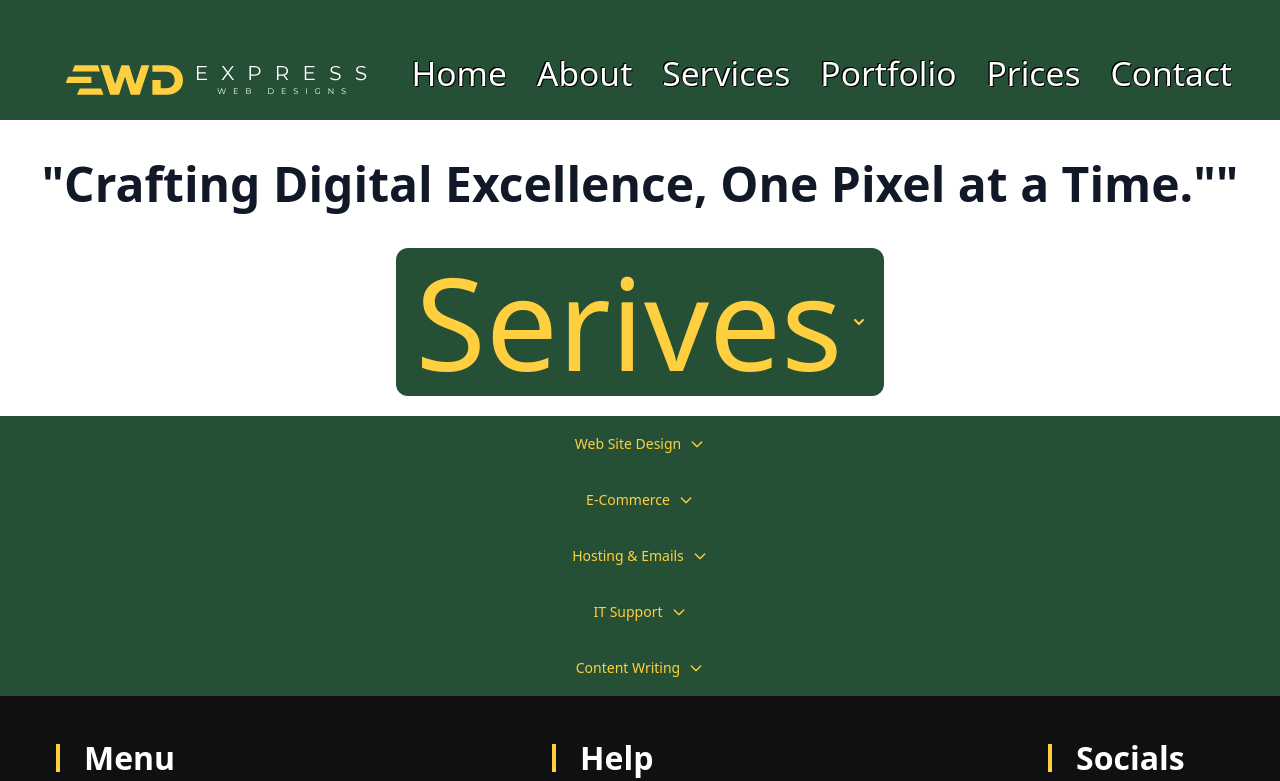
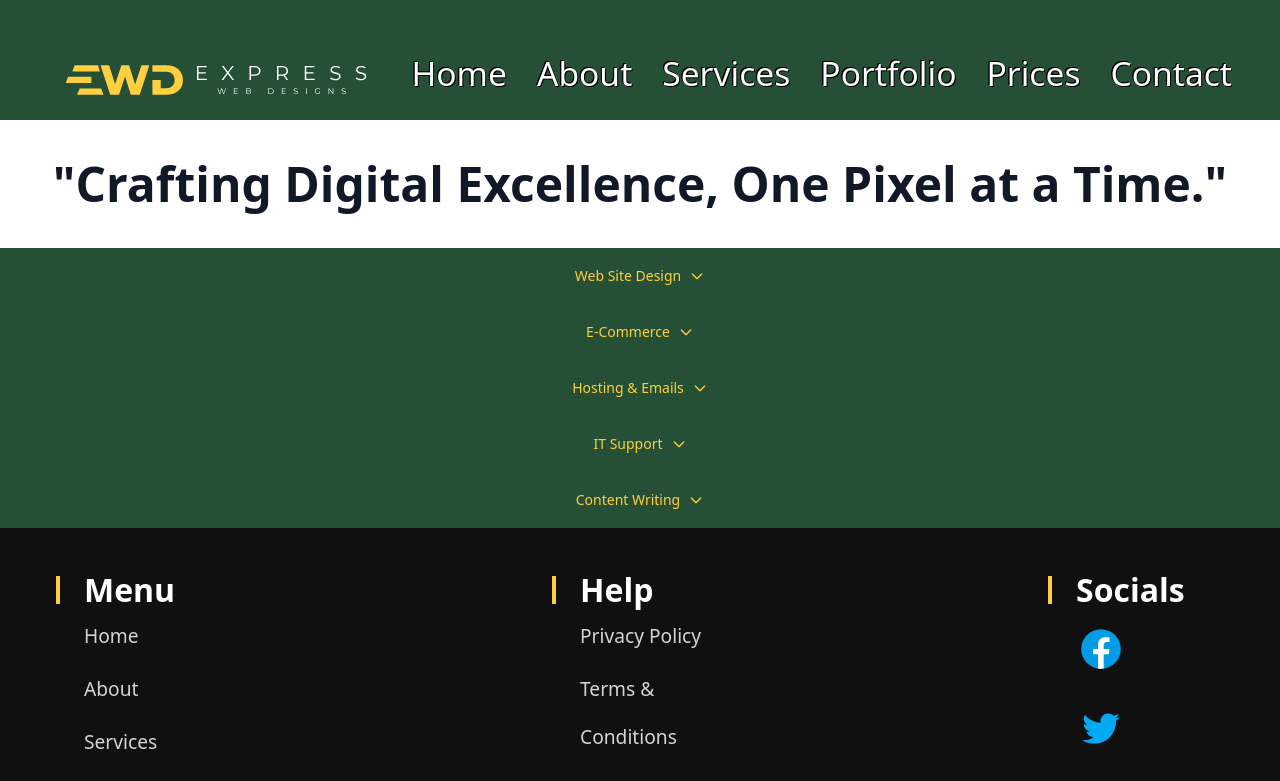
Before and after one commit to jdm1991/ExpressWD, a Next.js app: page /services in a window 1280 px wide. Shown: the top 781 px of the page. Built offline with nearby package versions, Linux system fonts and the light colour scheme.

Commit message:
fix: deleted the service button
deleted the service button since it's been replaced with the accordion

ref: service.tsx

```diff
--- a/pages/services.tsx
+++ b/pages/services.tsx
@@ -26,92 +26,12 @@
           <div className="px-4 mx-auto max-w-7xl sm:px-6 lg:px-8">
             <div className="text-center">
               <h4 className="fadeIn text-3xl font-bold leading-tight text-gray-900 sm:text-4xl xl:text-5xl font-pj mt-10">
-                "Crafting Digital Excellence, One Pixel at a Time.""
+                "Crafting Digital Excellence, One Pixel at a Time."
               </h4>
             </div>
           </div>
         </section>
-        <div className="flex justify-center items-center my-5">
-          <section className="text-center">
-            <button
-              id="dropdownDefaultButton"
-              data-dropdown-toggle="dropdown"
-              className="text-[#ffcf40] bg-[#255036] hover:bg-[#255036] focus:ring-4 focus:outline-none focus:ring-[#ffcf40] font-medium rounded-xl px-5 py-2.5 text-center inline-flex items-center dark:bg-blue-600 dark:hover:bg-blue-700 dark:focus:ring-blue-800 px-10 mx-auto text-9xl  "
-              type="button"
-              onClick={toggleDropdown}
-            >
-              Serives{" "}
-              <svg
-                className="w-2.5 h-2.5 ms-3"
-                aria-hidden="true"
-                xmlns="http://www.w3.org/2000/svg"
-                fill="none"
-                viewBox="0 0 10 6"
-              >
-                <path
-                  stroke="currentColor"
-                  stroke-linecap="round"
-                  stroke-linejoin="round"
-                  stroke-width="2"
-                  d="m1 1 4 4 4-4"
-                />
-              </svg>
-            </button>
 
-            <div
-              id="dropdown"
-              className={`z-10 ${
-                isDropdownOpen ? "" : "hidden"
-              } bg-[#ffcf40] divide-y divide-gray-100 rounded-lg shadow w-84 dark:bg-gray-700 text-center mx-auto `}
-            >
-              <ul
-                className="py-2 text-sm text-gray-700 dark:text-gray-200 "
-                aria-labelledby="dropdownDefaultButton"
-              >
-                <li>
-                  <a
-                    href="#"
-                    className="block px-4 py-2 hover:bg-[#255036] dark:hover:bg-gray-600 dark:hover:text-white text-3xl "
-                  >
-                    Web Site Design
-                  </a>
-                </li>
-                <li>
-                  <a
-                    href="#"
-                    className="block px-4 py-2 hover:bg-[#255036] dark:hover:bg-gray-600 dark:hover:text-white text-3xl"
-                  >
-                    E-Commerce
-                  </a>
-                </li>
-                <li>
-                  <a
-                    href="#"
-                    className="block px-4 py-2 hover:bg-[#255036] dark:hover:bg-gray-600 dark:hover:text-white text-3xl"
-                  >
-                    Hosting & Email
-                  </a>
-                </li>
-                <li>
-                  <a
-                    href="#"
-                    className="block px-4 py-2 hover:bg-[#255036] dark:hover:bg-gray-600 dark:hover:text-white text-3xl"
-                  >
-                    IT Support
-                  </a>
-                </li>
-                <li>
-                  <a
-                    href="#"
-                    className="block px-4 py-2 hover:bg-[#255036] dark:hover:bg-gray-600 dark:hover:text-white text-3xl"
-                  >
-                    Content Writing
-                  </a>
-                </li>
-              </ul>
-            </div>
-          </section>
-        </div>
       </section>
       <section className="bg-[#255036] text-center">
         <div className="flex flex-col items-center">
```
